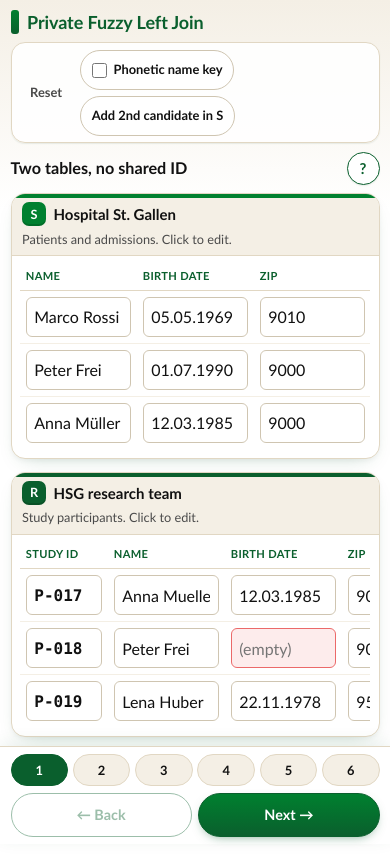
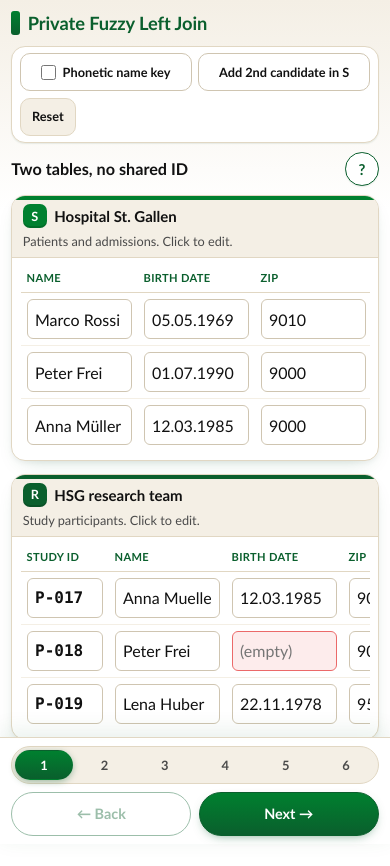
Before and after one commit to Piberg24/private-fuzzy-left-join-sim, a plain HTML site: page index.html in a window 390 px wide. Drawn offline with Linux system fonts and the light colour scheme.

Commit message:
Modernize mobile UI: segmented bottom dock up to 768px and balanced chip toolbar

```diff
--- a/style.css
+++ b/style.css
@@ -992,37 +992,45 @@ tr.is-extra-row td {
   }
 }
 
-@media (max-width: 640px) {
+@media (max-width: 768px) {
   html {
     font-size: 15px;
   }
 
   .page-shell {
-    padding: 0.65rem 0.7rem calc(122px + env(safe-area-inset-bottom, 0px));
-    gap: 0.55rem;
+    padding: 0.7rem 0.75rem calc(126px + env(safe-area-inset-bottom, 0px));
+    gap: 0.6rem;
   }
 
+  /* Clean single-row app header */
   .top-bar {
-    gap: 0.35rem;
+    gap: 0.4rem;
+    padding-bottom: 0.1rem;
   }
 
   .top-bar h1 {
-    font-size: 1.2rem;
+    font-size: 1.22rem;
   }
 
-  /* Desktop top stepper moves to the fixed bottom dock on mobile */
+  /* Desktop top stepper moves to the fixed bottom dock */
   .stepper {
     display: none;
   }
 
-  /* Keep only Reset + option toggles in the top controls bar */
+  /* Modern Material/iOS-style chip toolbar: balanced, no lopsided column */
   .controls-bar {
-    padding: 0.45rem;
-    gap: 0.4rem;
+    display: flex;
+    flex-wrap: wrap;
+    align-items: center;
+    justify-content: flex-start;
+    padding: 0.45rem 0.5rem;
+    gap: 0.42rem;
+    border-radius: 14px;
+    background-color: var(--white);
   }
 
   .nav-buttons {
-    width: auto;
+    display: contents;
   }
 
   #btn-back,
@@ -1030,56 +1038,65 @@ tr.is-extra-row td {
     display: none;
   }
 
-  .btn,
-  .toggle-label {
-    min-height: 40px;
+  .option-controls {
+    display: contents;
   }
 
-  .option-controls {
-    flex: 1;
-    gap: 0.38rem;
+  .controls-bar .btn,
+  .controls-bar .toggle-label {
+    min-height: 38px;
+    font-size: 0.85rem;
+    padding: 0.34rem 0.75rem;
+    border-radius: 10px;
+    flex: 1 1 auto;
+    justify-content: center;
   }
 
-  .option-controls .btn,
-  .option-controls .toggle-label,
   #btn-reset {
-    font-size: 0.86rem;
-    padding: 0.36rem 0.72rem;
+    order: 99;
+    flex: 0 0 auto;
+    border: 1px solid var(--sand);
+    background-color: var(--light-sand);
+    color: var(--text);
   }
 
-  /* Fixed bottom dock: 6 step pills + Back / Next */
+  /* Modern frosted-glass bottom dock with iOS-style segmented step track */
   .mobile-dock {
     display: flex;
     flex-direction: column;
-    gap: 0.42rem;
+    gap: 0.5rem;
     position: fixed;
     left: 0;
     right: 0;
     bottom: 0;
     z-index: 40;
-    padding: 0.5rem 0.7rem calc(0.5rem + env(safe-area-inset-bottom, 0px));
-    background-color: rgba(255, 255, 255, 0.96);
+    padding: 0.55rem 0.75rem calc(0.55rem + env(safe-area-inset-bottom, 0px));
+    background-color: rgba(255, 255, 255, 0.94);
     border-top: 1px solid var(--sand);
-    box-shadow: 0 -4px 16px rgba(10, 95, 45, 0.08);
-    backdrop-filter: blur(8px);
+    box-shadow: 0 -6px 22px rgba(10, 95, 45, 0.09);
+    backdrop-filter: blur(14px);
+    -webkit-backdrop-filter: blur(14px);
   }
 
   .mobile-steps {
     list-style: none;
     margin: 0;
-    padding: 0;
+    padding: 3px;
     display: grid;
     grid-template-columns: repeat(6, minmax(0, 1fr));
-    gap: 0.32rem;
+    gap: 3px;
+    background-color: var(--light-sand);
+    border: 1px solid var(--sand);
+    border-radius: 999px;
   }
 
   .mobile-step-btn {
     width: 100%;
-    height: 32px;
+    height: 30px;
     border-radius: 999px;
-    border: 1px solid var(--sand);
-    background-color: var(--light-sand);
-    color: var(--text);
+    border: 1px solid transparent;
+    background-color: transparent;
+    color: var(--text-muted);
     font-family: inherit;
     font-size: 0.86rem;
     font-weight: 700;
@@ -1088,24 +1105,23 @@ tr.is-extra-row td {
     display: inline-flex;
     align-items: center;
     justify-content: center;
+    transition: background-color 0.16s ease, color 0.16s ease, box-shadow 0.16s ease;
+  }
+
+  .mobile-step-btn.is-done {
+    color: var(--dark-green);
   }
 
   .mobile-step-btn.is-current {
-    background-color: var(--dark-green);
-    border-color: var(--dark-green);
+    background: linear-gradient(180deg, var(--green), var(--dark-green));
     color: var(--white);
-  }
-
-  .mobile-step-btn.is-done {
-    background-color: var(--white);
-    border-color: var(--green);
-    color: var(--dark-green);
+    box-shadow: 0 2px 6px rgba(10, 95, 45, 0.35);
   }
 
   .mobile-nav {
     display: grid;
     grid-template-columns: 1fr 1fr;
-    gap: 0.45rem;
+    gap: 0.5rem;
   }
 
   .mobile-nav .btn {
@@ -1133,8 +1149,8 @@ tr.is-extra-row td {
   }
 
   .help-btn {
-    width: 2.2rem;
-    height: 2.2rem;
+    width: 2.25rem;
+    height: 2.25rem;
     flex-shrink: 0;
   }
 
@@ -1149,7 +1165,7 @@ tr.is-extra-row td {
   .help-pop {
     width: 100%;
     z-index: 60;
-    max-height: calc(100dvh - 200px);
+    max-height: calc(100dvh - 210px);
     overflow-y: auto;
     padding: 0.85rem 0.95rem 1rem 1.05rem;
   }
```
